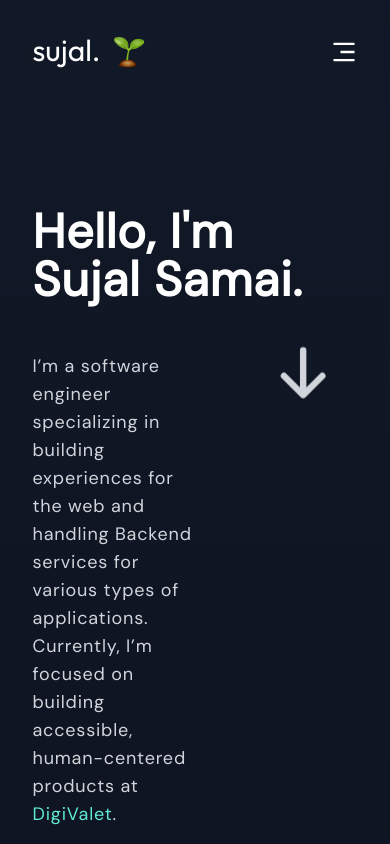
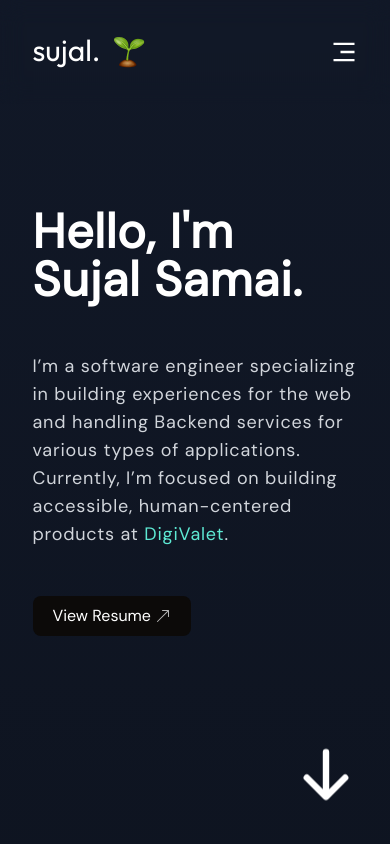
Before and after one commit to SujalSamai/Dev-Portfolio, a Next.js app: page / in a window 390 px wide. Shown: the top 844 px of the page. Built offline with nearby package versions, Linux system fonts and the light colour scheme.

Commit message:
Removed arrow bug

```diff
--- a/src/app/page.jsx
+++ b/src/app/page.jsx
@@ -46,8 +46,8 @@ export default function Home() {
           <h1 className={`reveal-custom text-5xl pr-2 lg:pr-0 lg:text-6xl font-semibold ${dmSans.className} py-12`}>Hello, I&apos;m Sujal Samai.</h1>
         </div>
         <div className="flex text-gray-300 justify-between text-lg">
-          <p className="reveal-custom-info w-6/12">I’m a software engineer specializing in building experiences for the web and handling Backend services for various types of applications. Currently, I’m focused on building accessible, human-centered products at <a href="https://www.digivalet.com/" className="text-teal-300">DigiValet</a>.</p>
-          <HiArrowDown className="w-4/12 h-16 motion-safe:animate-bounce"/>
+          <p className="reveal-custom-info lg:w-6/12">I’m a software engineer specializing in building experiences for the web and handling Backend services for various types of applications. Currently, I’m focused on building accessible, human-centered products at <a href="https://www.digivalet.com/" className="text-teal-300">DigiValet</a>.</p>
+          <HiArrowDown className="w-4/12 h-16 motion-safe:animate-bounce hidden lg:block"/>
         </div>
       </main>
         <Link href={"/resume"} className='reveal-custom-info w-fit flex items-center gap-1 bg-stone-950 py-2 px-5 rounded-lg hover:text-teal-400 transition-colors duration-300 mt-12 md:mt-10'>View Resume <span className='animate-pulse'><BsArrowUpRight/></span></Link>
```
